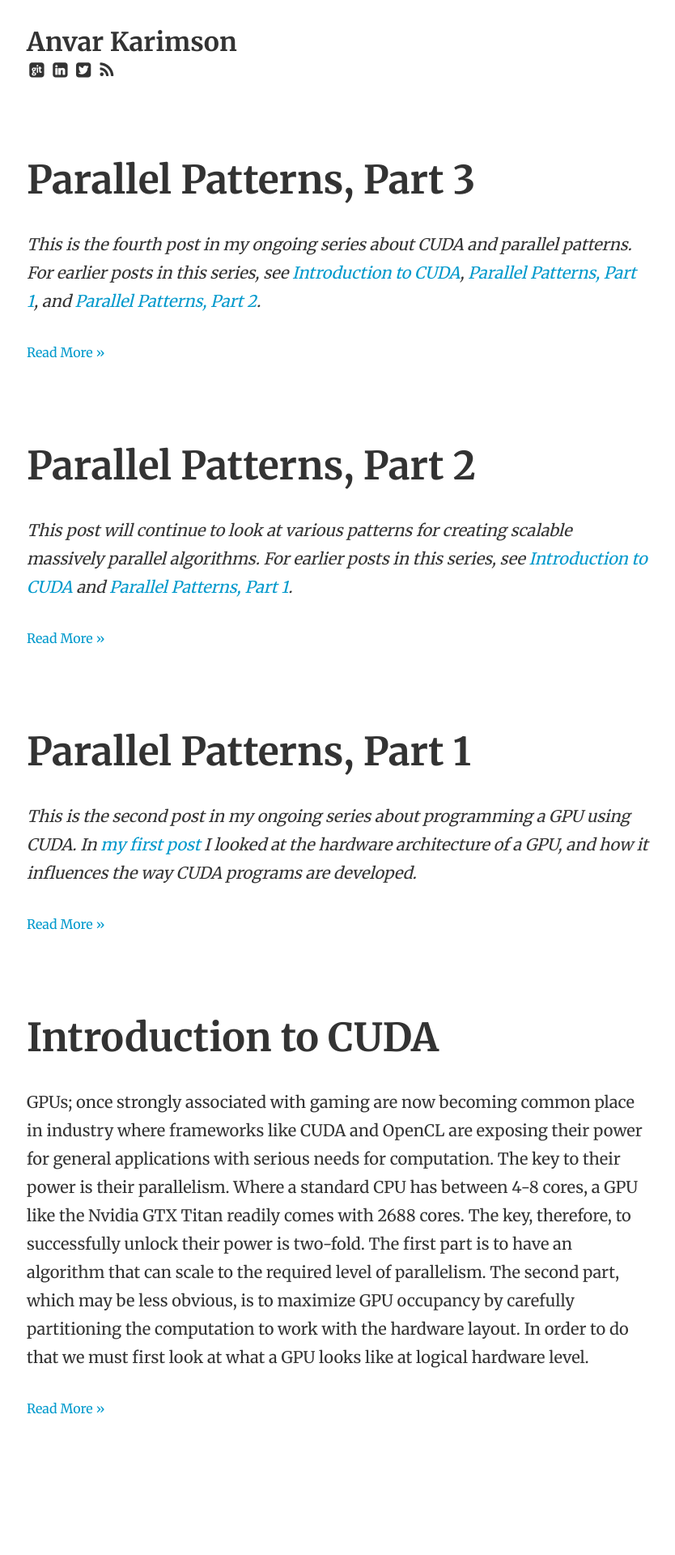
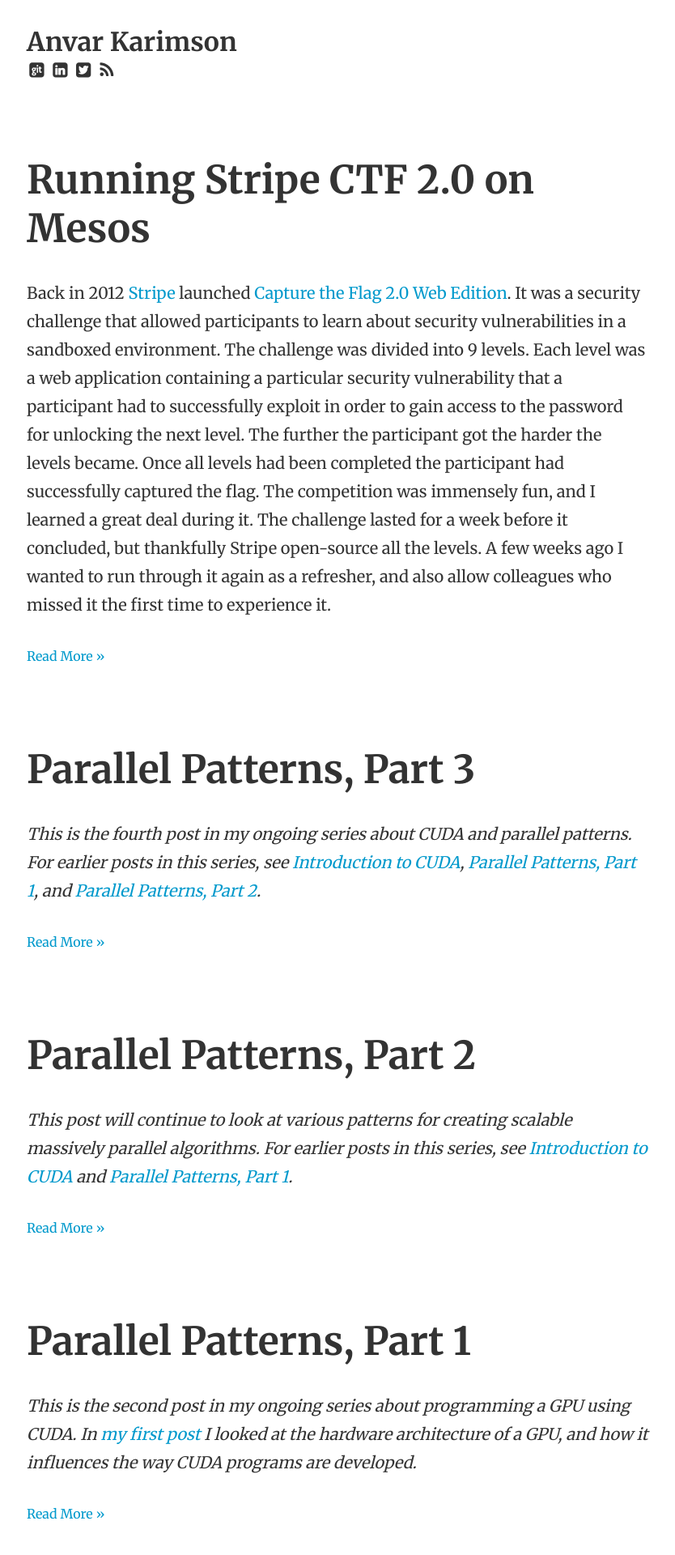
Before and after one commit to anvar/anvar.github.com, a Jekyll site: the page built from index.html, in a window 1280 px wide. Shown: the top 1920 px of the page at 81% size, without its empty margins (223-1057 px from the left). Built offline with Jekyll 4.4.1, drawn with Linux system fonts in a browser that asks for light colours; the list of posts is cut into pages by our own code.

Commit message:
Adds post about Stripe CTF on Mesos

```diff
--- /dev/null
+++ b/_posts/2014-02-27-ctf-mesos.md
@@ -0,0 +1,71 @@
+---
+layout: post
+title: Running Stripe CTF 2.0 on Mesos
+category: posts
+---
+
+Back in 2012 [Stripe](https://stripe.com) launched [Capture the Flag 2.0 Web Edition](https://stripe.com/blog/capture-the-flag-20). It was a security challenge that allowed participants to learn about security vulnerabilities in a sandboxed environment. The challenge was divided into 9 levels. Each level was a web application containing a particular security vulnerability that a participant had to successfully exploit in order to gain access to the password for unlocking the next level. The further the participant got the harder the levels became. Once all levels had been completed the participant had successfully captured the flag. The competition was immensely fun, and I learned a great deal during it. The challenge lasted for a week before it concluded, but thankfully Stripe open-source all the levels. A few weeks ago I wanted to run through it again as a refresher, and also allow colleagues who missed it the first time to experience it.
+
+[Greg Brockman](https://blog.gregbrockman.com), Stripes CTO, wrote an excellent [article](https://blog.gregbrockman.com/2012/08/system-design-stripe-capture-the-flag/) about the system design that provided isolation between participants and supported the security challenge. I am not going to rehash it here, if you are curious I recommend reading the original article. I, however, wanted to try a different approach. An approach that consisted of four main components: [Mesos](http://mesos.apache.org/), [Marathon](https://github.com/mesosphere/marathon), [Docker](https://www.docker.io/), and [HAProxy](http://haproxy.1wt.eu/).
+
+Mesos
+-----
+Mesos is a cluster manager that provides resource isolation and sharing across a cluster of machines. It can be thought of as an application scheduler for the data center. My idea was to leverage Mesos for scheduling and managing the levels. The problem is that Mesos provides a fairly low-level interface and does not have an out-of-the-box way of managing long-running applications. Luckily [Mesosphere](http://mesosphere.io) has released a solution in the form of Marathon.
+
+<object type="image/svg+xml" class="center caption" data="{{ site.url }}/assets/img/mesos-ctf-mesos.svg">
+<img src="{{ site.url }}/assets/img/mesos-ctf-mesos.png" width="313" height="290" class="center caption"/>
+</object>
+<div class="caption">Mesos uses ZooKeeper for high availability, which means that the system can tolerate both master and individual slave failures</div>
+
+Marathon
+--------
+Marathon is a Mesos framework for long-running services, and comes with a great Web UI and a REST interface for launching, scaling, and destroying applications. As soon as a participant needs a new level a request is made to Marathon that then handles the interaction with Mesos and makes sure that the level gets scheduled. Mesosphere has also open-sourced a way for Mesos to launch and interact with Docker.
+
+<object type="image/svg+xml" class="center caption" data="{{ site.url }}/assets/img/mesos-ctf-marathon.svg">
+<img src="{{ site.url }}/assets/img/mesos-ctf-marathon.png" width="288" height="257" class="center caption"/>
+</object>
+<div class="caption">Like Mesos, Marathon can use ZooKeeper for high availability</div>
+
+Docker
+------
+Docker is an open-source project to easily create lightweight, portable, self-sufficient containers from any application. Packaging the levels together with their respective dependencies as Docker containers allows me to isolate participants from each other and makes deployment much easier.
+
+<object type="image/svg+xml" class="center caption" data="{{ site.url }}/assets/img/mesos-ctf-docker.svg">
+<img src="{{ site.url }}/assets/img/mesos-ctf-docker.png" width="354" height="196" class="center caption"/>
+</object>
+<div class="caption">Examples of how levels are packaged as Docker containers</div>
+
+HAProxy
+-------
+HAProxy is a robust battle-tested load-balancer/proxy. Using Mesos means that I do not have direct control over which machine is running a particular container so HAProxy is used to redirect the user to the correct container regardless of where it is running.
+
+<object type="image/svg+xml" class="center caption" data="{{ site.url }}/assets/img/mesos-ctf-haproxy.svg">
+<img src="{{ site.url }}/assets/img/mesos-ctf-haproxy.png" width="314" height="180" class="center caption"/>
+</object>
+<div class="caption">A REST application, written in Go, enables HAProxy configuration changes over HTTP</div>
+
+Full System Design
+------------------
+Additionally there is also a participant-facing Clojure web application that keeps track of progress and coordinates with Marathon and HAProxy when levels need to be started and stopped. Lets go through what happens when a user has just signed up and needs to have the first level started.
+
+<object type="image/svg+xml" class="center caption" data="{{ site.url }}/assets/img/mesos-ctf.svg">
+<img src="{{ site.url }}/assets/img/mesos-ctf.png" width="368" height="595" class="center caption"/>
+</object>
+<div class="caption">Starting a level after signup</div>
+
+The flow is as follows:
+
+1. The user sends a POST request to HAProxy.
+2. HAProxy passes the request on to the Clojure web application. HAProxy is used here to shield the web application from malicious clients and for load balancing purposes.
+3. The web application creates a new account and instructs Marathon to launch the first level.
+4. Marathon uses Mesos to allocate sufficient resources to launch the level.
+5. Mesos will, via the Mesos-Docker executor, instruct Docker to launch the correct container. It will also make sure to open the right ports, as specified in the Docker file, and assign them to random ports on the host system. Finally it feeds information about those ports back to Marathon for service discoverability.
+6. Docker fetches the container and launches it. Once the container is launched, the Clojure web application will fetch information about hostname and ports for the newly launched level from Marathon.
+7. The Clojure web application sends a request to a simple web application that presents a REST interface over the HAProxy configuration file.
+8. The HAProxy REST application creates a custom URL for accessing the newly launched level, which can then be returned to the user.
+
+The process for launching subsequent levels is similar, with the main difference being that the previous level is stopped and its entry removed from HAProxy.
+
+The system design is somewhat unusual, but it has proven to be very stable and allows for a great deal of elasticity. As user demand fluctuates I can easily add and remove Mesos slaves and automatically balance the load without worrying about dependencies or distribution. Routing all requests through HAProxy also means that the user is completely unaware of which machine is running the level.
+
+When I started this project I was unsure of whether it would be feasible to run the security challenge this way, but so far the technologies involved have exceeded all my expectations and I look forward to learning more about them!
--- a/assets/css/style.css
+++ b/assets/css/style.css
@@ -36,20 +36,20 @@ div.caption {
 	text-align: center;
 	font-style: italic;
 }
-img {
+object, img {
 	margin-bottom: 32px;
 }
-img.caption {
+object.caption, img.caption {
 	margin-bottom: 5px;
 }
 
-img.center {
+object.center, img.center {
 	display: block;
 	margin-left: auto;
 	margin-right: auto;
 }
 
-ul {
+ol, ul {
 	margin-bottom: 32px;
 	margin-left: 1em;
 }
@@ -87,7 +87,7 @@ h1 a, li a { color: #333; }
 .mb { margin-bottom: 64px; }
 
 .post { margin-bottom: 96px; }
-.post img { max-width: 100%; }
+.post img, .post object { max-width: 100%; }
 
 .left { text-align: left; }
 .center { text-align: center; }
```
Also changed, not shown: assets/img/mesos-ctf-docker.png (added), assets/img/mesos-ctf-docker.svg (added), assets/img/mesos-ctf-haproxy.png (added), assets/img/mesos-ctf-haproxy.svg (added), assets/img/mesos-ctf-marathon.png (added), assets/img/mesos-ctf-marathon.svg (added), assets/img/mesos-ctf-mesos.png (added), assets/img/mesos-ctf-mesos.svg (added), assets/img/mesos-ctf.png (added), assets/img/mesos-ctf.svg (added), 2 other files.
